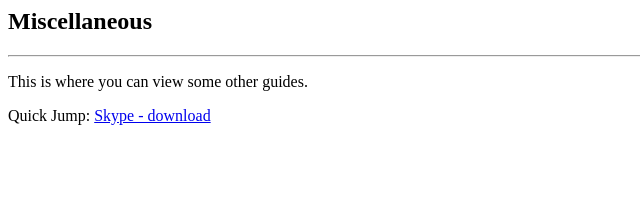
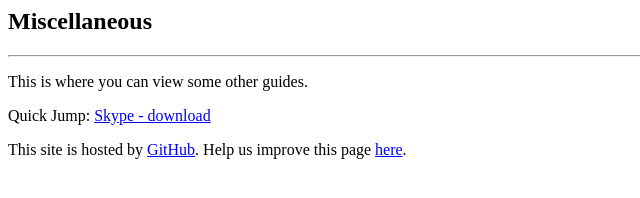
Before and after one commit to devoter-fyc/miscellaneous, a plain HTML site: page index.html in a window 1280 px wide. Shown: the whole page, without its empty margins (0-640 px from the left). Drawn offline with Linux system fonts and the light colour scheme.

Commit message:
Update index.html

```diff
--- a/index.html
+++ b/index.html
@@ -11,5 +11,6 @@
         <hr />
         <p>This is where you can view some other guides.</p>
         <p>Quick Jump: <a href="https://devoter-fyc.github.io/miscellaneous/install_skype/how_to">Skype - download</a></p>
+        <p>This site is hosted by <a href="https://github.com">GitHub</a>. Help us improve this page <a href="https://githuv.com/devoter-fyc/miscellaneous">here</a>.</p>
     </body>
 </html>
```
